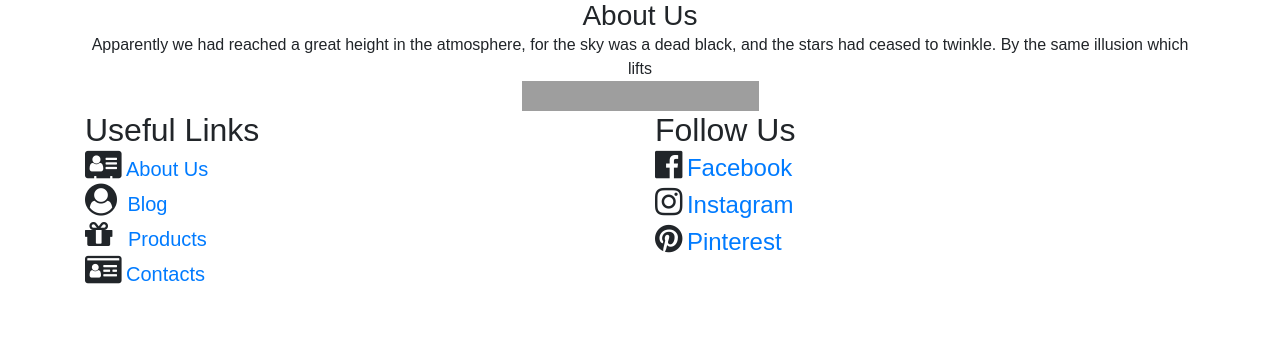
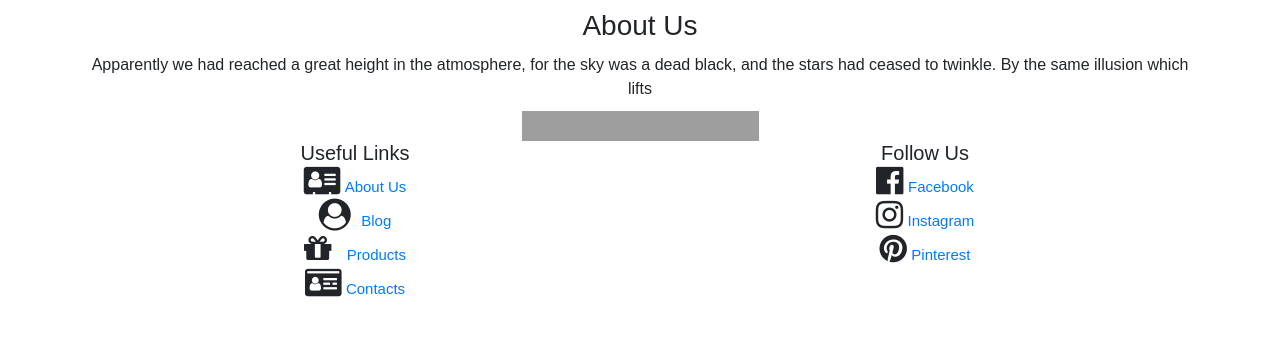
Before and after one commit to aleksei140888/k_diplom, a Django app: page /blogs/article/2/ in a window 1280 px wide. Shown: the part 968-1307 px from the top of the page. After the commit the page ends 1265 px from the top, so only its background shows below. Run offline with Django 3.2, Linux system fonts and the light colour scheme; data comes from the database, SQL or seed files in the repository; both versions use the stored data as it was after the commit; data that the repository does not hold is empty; some libraries are stand-ins or nearby versions; grey boxes are pictures that could not be loaded.

Commit message:
i tried to change something

```diff
--- a/creative_blog/templates/article.html
+++ b/creative_blog/templates/article.html
@@ -13,15 +13,15 @@
 
             <div class="col-md-8">
                 <div class="content-grid">
-                    <div class="content-grid-head">
-                        <h3>MASTER-CLASS</h3>
-                        <h4>{{ article.created_at }}, Posted by: <a href="{% url 'user' article.author.id %}">{{ article.author.full_name }}</a></h4>
+                    <div class="content-grid-head" style="background-color: rgba(185, 185, 185, 0.308)">
+                        <h3 style="color: black;">MASTER-CLASS</h3>
+                        <h4>{{ article.created_at }}, Posted by: <a href="{% url 'user' article.author.id %}" style="color: black;">{{ article.author.full_name }}</a></h4>
                         <div class="clearfix"></div>
                     </div>
                     <div class="content-grid-single">
                         <h3 style="text-align: center; color: #000; border: 1px solid lightgray;  background-color: rgba(248, 19, 19, 0.158)">{{ article.title }}</h3>
                         <div style="border: 1px solid lightgray; background-color:  rgba(255, 255, 255, 0.5);">
-                        <p style="text-align: center;"><img src="/static/images/2.jpg" alt="" class="col-12" style="padding: 10px; height: 350px; width: 300px;"></p>
+                        <p style="text-align: center;"><img src="/static/images/2.jpg" alt="" class="col-12" style="padding: 10px; height: 350px; width: 300px; align-self:center;"></p>
                         <p style="color: #000; padding-bottom: 15px; padding-left: 10px; padding-right: 10px;";>{{ article.text }}</p>
                     </div>
                     </div>
@@ -36,7 +36,7 @@
                      <h3 style="margin-top: 20px;">{{ article.author.first_name }} {{ article.author.last_name }}</h3>
                      <br>
                      <p>Биография: <br>
-                         {{ user.bio }}</p>
+                        {{ user.bio }}</p>
                      <br>
                      <p>Рейтинг: {{ user.rating }}</p>
                 </div>
--- a/creative_blog/templates/blog.html
+++ b/creative_blog/templates/blog.html
@@ -5,7 +5,7 @@
 {% endblock %}
 
 {% block content %}
-    <div class="container">
+    <div class="container" style="width:800px">
         <div class="row" style="margin: 30px 0;">
             <div class="col-12 col-md-4">
                 <img src="https://banner2.cleanpng.com/20180401/kve/kisspng-user-profile-computer-icons-male-id-5ac19772b4d884.3909818215226366587408.jpg" alt="Юзер лого" style="height: 25vh; width: 25vh;">
@@ -29,7 +29,7 @@
                 <div class="content-grid-info">
                     <h3><a href="{% url 'article' article.id %}">{{ article.title }}</a></h3>
                     <p>{{ article.text }}</p>
-                    <img src="https://mir-s3-cdn-cf.behance.net/project_modules/1400/c696cd68860857.5b6bde69a1299.png" alt="" height="400px" width="800px">
+                    <img src="/static/images/p870262_5af1a8c389097.jpg" alt="" height="400px" width="300px">
                     <a class="bttn" href="single.html">MORE</a>
                 </div>
             </div>
--- a/creative_shop/templates/shop_product.html
+++ b/creative_shop/templates/shop_product.html
@@ -6,10 +6,10 @@
 
 {% block content %}
     <div class="container">
-        <div class="card mb-3" style="max-width: 840px;  margin-left: auto;margin-right: auto; margin-top: 50px; ">
+        <div class="card mb-3" style="max-width: 840px;  margin-left: auto;margin-right: auto; margin-top: 20px ; margin-bottom: 30px;">
 	<div class="row no-gutters">
 		<div class="col-md-4" style="margin-top: auto; margin-bottom: auto;">
-			<img src="https://i.pinimg.com/originals/df/f5/a2/dff5a2162694776874477afd208f49d7.jpg" class="card-img" alt="...">
+			<img src="/static/4.jpg" class="card-img" alt="...">
 		</div>
 		<div class="col-md-8">
 			<div class="card-body">
--- a/main_site/templates/base_template.html
+++ b/main_site/templates/base_template.html
@@ -24,14 +24,14 @@
     <div style="background: rgb(255, 255, 255);">
         <div class="container">
             <header class="blog-header py-3">
-            <div class="row flex-nowrap justify-content-between align-items-end border-bottom">
+            <div class="row flex-nowrap justify-content-between align-items-top border-bottom">
                 <div class="col-4 pt-1">
 
                 </div>
                 <div class="col-4 text-center" style="height: 225px;">
                     <a class="blog-header-logo text-dark" href="{{ request.get_full_path }}"><img src="{% static "/images/logo (1).png" %}" alt="Logo" width="390" height="221"></a>
                 </div>
-                <div class="col-4 d-flex justify-content-end align-items-end">
+                <div class="col-4 d-flex justify-content-end align-items-start">
                     {% if user.is_authenticated or user.id %}
                         <a class="btn btn-sm btn-outline-danger"
                            href="{% url 'shop_card' user.id %}">Корзина({{ card_products_count }})</a>
@@ -45,9 +45,9 @@
             </div>
         </header>
         <div id="navbar">
-        <ul class="nav justify-content-center" style="padding-bottom: 15px">
+        <ul class="nav justify-content-around" style="padding-bottom: 15px">
             <li class="nav-item">
-              <a class="nav-link active" style="color: gray; font-size: 20px; ;" href="#">Главная</a>
+              <a class="nav-link active" style="color: gray; font-size: 20px; padding-left: 5px;" href="#">Главная</a>
             </li>
             <li class="nav-item">
               <a class="nav-link" style="color: gray; font-size: 20px;" href="#">Мастер-классы</a>
@@ -71,13 +71,13 @@
 {% block content %}
 
 {% endblock %}
-<div style="background-color: white; padding-bottom: 50px;">
+<div style="background-color: white; padding-bottom: 25px;">
     <div class="container">
         <div class="row">
             <div class="col-12 text-center">
-                <h3 class="text-center">About Us</h3>
+                <h3 class="text-center" style="padding-top: 10px;">About Us</h3>
                 <div>
-                    <p class="text-center">Apparently we had reached a great height
+                    <p class="text-center" style="padding-top: 10px; padding-bottom: 10px;">Apparently we had reached a great height
                         in the atmosphere, for the sky was a dead black, and the stars had ceased to
                         twinkle. By the same illusion which lifts</p>
                     <img src="https://handmade-shop.cmsmasters.net/wp-content/uploads/2016/12/payment.png"
@@ -85,36 +85,36 @@
                 </div>
             </div>
             <div class="col-12 col-md-6">
-                <h2>Useful Links</h2>
-                <div>
-                    <i class="fa fa-vcard  fa-2x"></i> <a href="https://handmade-shop.cmsmasters.net/about-me/" style="font-size: 20px;">About Us</a>
+                <h5 style="text-align: center;">Useful Links</h5>
+                <div style="text-align: center;">
+                    <i class="fa fa-vcard  fa-2x"></i> <a href="https://handmade-shop.cmsmasters.net/about-me/" style="font-size: 15px;">About Us</a>
                 </div>
-                <div>
-                    <i class="fa fa-user-circle fa-2x"></i> <a href="https://handmade-shop.cmsmasters.net/my-blog/" style="font-size: 20px; padding-left: 6px;">Blog</a>
+                <div style="text-align: center;">
+                    <i class="fa fa-user-circle fa-2x"></i> <a href="https://handmade-shop.cmsmasters.net/my-blog/" style="font-size: 15px; padding-left: 6px;">Blog</a>
                 </div>
-                <div>
-                    <i class="fa fa-gift fa-2x"></i> <a href="https://handmade-shop.cmsmasters.net/shop-2/" style="font-size: 20px; padding-left: 11px;">Products</a>
-                </div>
-                <div>
-                    <i class="fa fa-id-card fa-2x"></i> <a href="https://handmade-shop.cmsmasters.net/contact-us/" style="font-size: 20px;">Contacts</a>
+                <div style="text-align: center;">
+                    <i class="fa fa-gift fa-2x"></i> <a href="https://handmade-shop.cmsmasters.net/shop-2/" style="font-size: 15px; padding-left: 11px;">Products</a>
+                </div style="text-align: center;">
+                <div style="text-align: center;">
+                    <i class="fa fa-id-card fa-2x"></i> <a href="https://handmade-shop.cmsmasters.net/contact-us/" style="font-size: 15px;">Contacts</a>
                 </div>
             </div>
             <div class="col-12 col-md-6">
-                <h2>Follow Us</h2>
-                <p>
+                <h5 style="text-align: center;">Follow Us</h5>
+                <p style="text-align: center;">
                     <i class="fa fa-facebook-official fa-2x" aria-hidden="true"></i> <a
                         href="https://www.facebook.com/profile.php?id=100010265324329"
-                        style="font-size: 24px;">Facebook</a>
+                        style="font-size: 15px;">Facebook</a>
                 </p>
-                <p>
+                <p style="text-align: center;">
                     <i class="fa fa-instagram fa-2x"></i> <a
                         href="https://www.instagram.com/_sweety__peach_/?hl=ru"
-                        style="font-size: 24px;">Instagram</a>
+                        style="font-size: 15px;">Instagram</a>
                 </p>
-                <p>
+                <p style="text-align: center;">
                     <i class="fa fa-pinterest fa-2x"></i> <a
                         href="https://www.pinterest.cl/optimistttt9/"
-                        style="font-size: 24px;">Pinterest</a>
+                        style="font-size: 15px;">Pinterest</a>
                 </p>
                 <div style="clear:both"></div>
             </div>
```
Also changed, not shown: main_site/templates/account/user_page.html (+8 -12 lines), main_site/templates/home_page.html (+5 -5 lines), db.sqlite3, static/images/836442.png (added).
